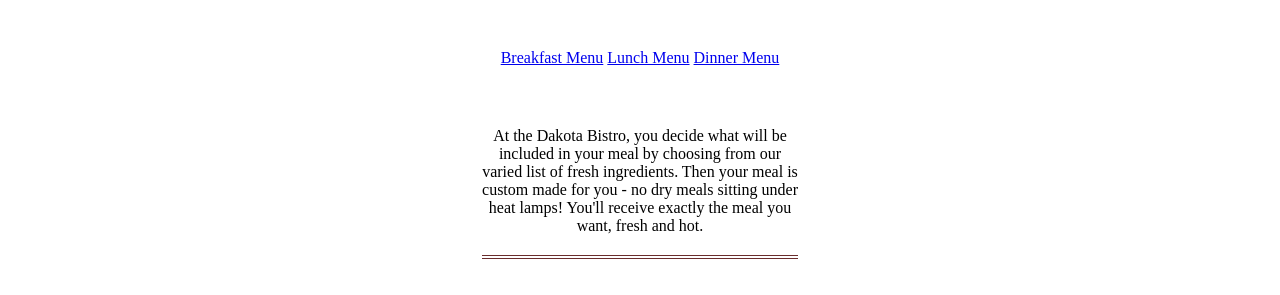
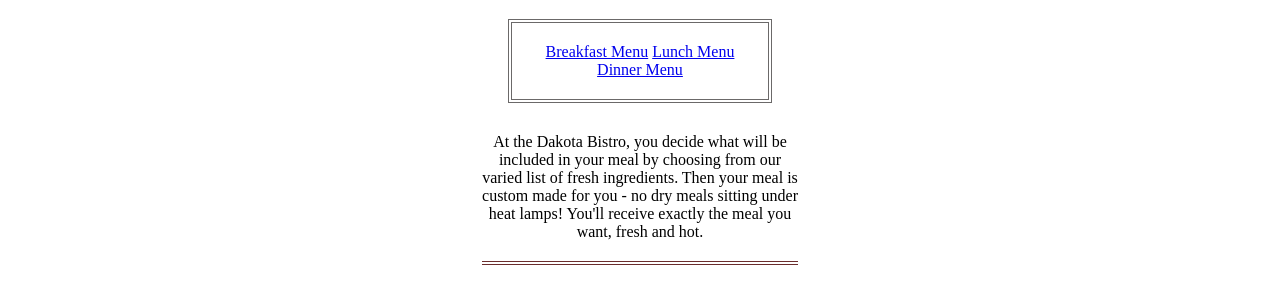
Before and after one commit to taylormccorkle/taymccorkle.github.io, a plain HTML site: page assets/homepage.html in a window 1280 px wide. Shown: the part 308-603 px from the top of the page. Drawn offline with Linux system fonts and the light colour scheme.

Commit message:
Update homepage.html

```diff
--- a/assets/homepage.html
+++ b/assets/homepage.html
@@ -16,7 +16,7 @@
 <header>
 <h1>Dakota Bistro</h1>
 </header>
-<div style="text-align: center; padding: 30px;">
+<div style="text-align: center; padding: 20px;" id="HLinks">
   <a href="breakfast.html">Breakfast Menu</a>
   <a href="lunch.html">Lunch Menu</a>
   <a href="dinner.html">Dinner Menu</a>
```
